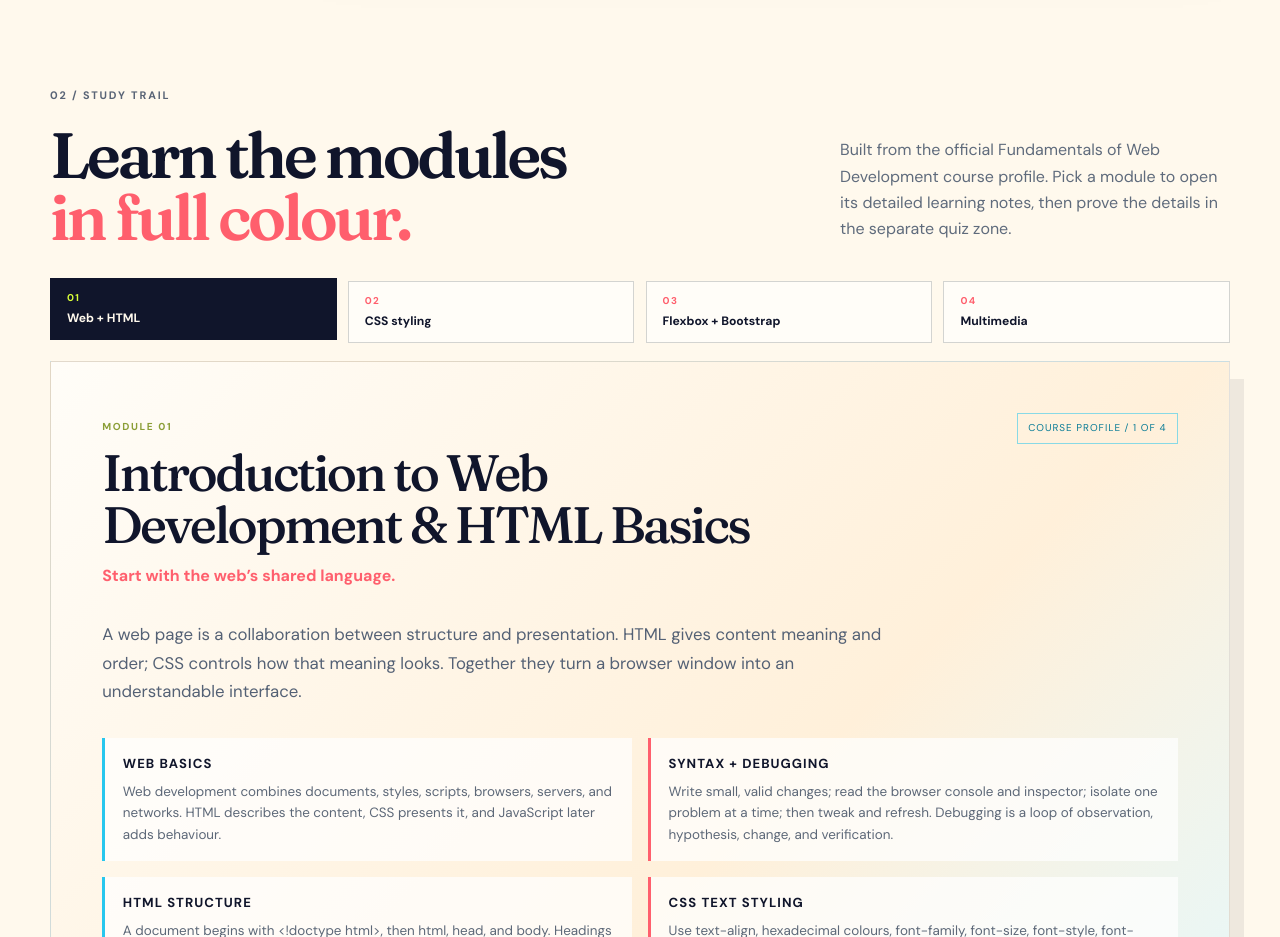
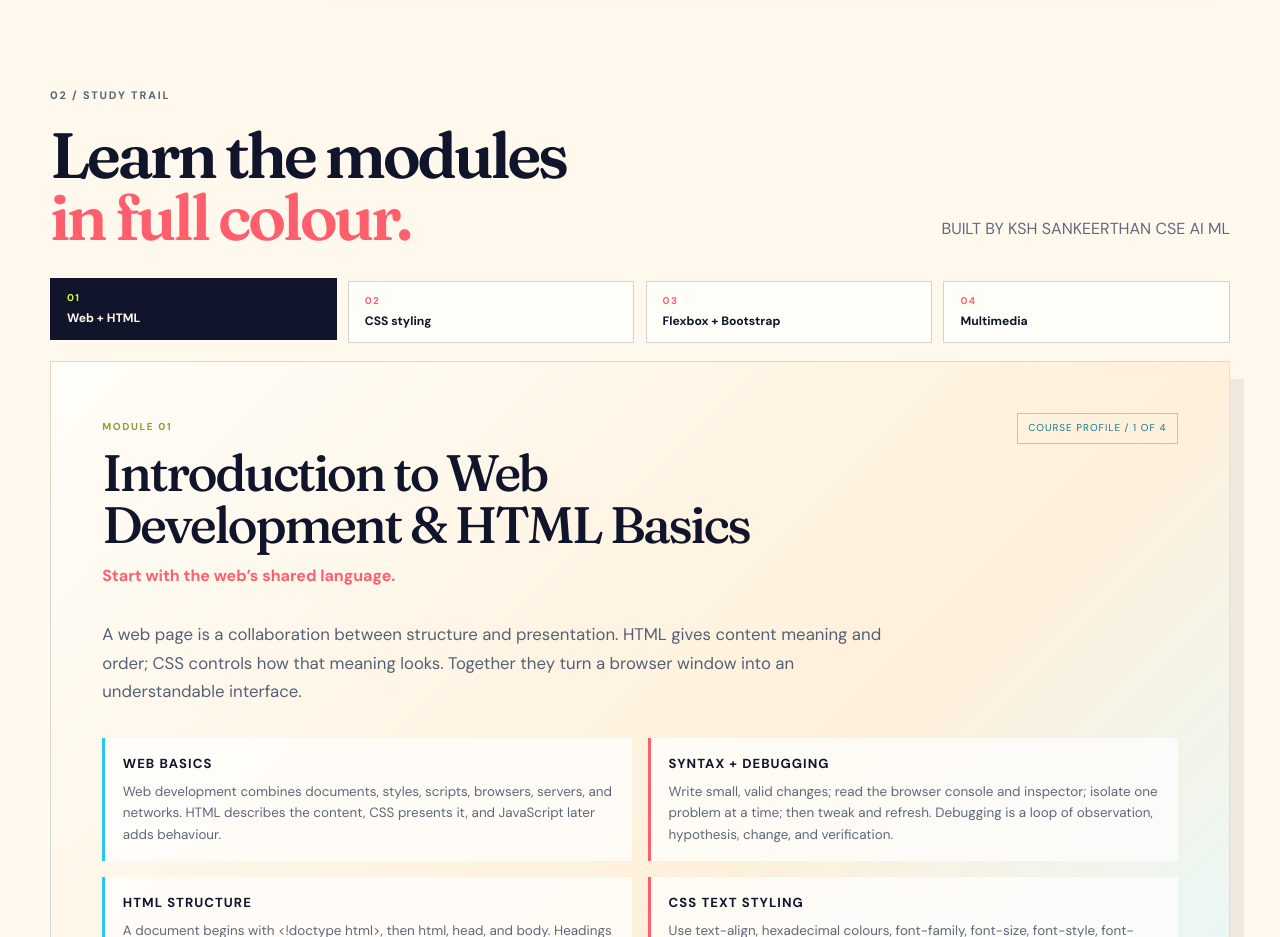
Before and after one commit to samvidhansharma-git/fundamentals-of-web-development-, a website: page index.html in a window 1280 px wide. Shown: the part 2740-3677 px from the top of the page. Drawn offline with Linux system fonts and the light colour scheme.

Commit message:
Update index.html

```diff
--- a/index.html
+++ b/index.html
@@ -113,7 +113,7 @@
       </section>
 
       <section class="modules-section shell" id="modules" aria-labelledby="modules-title">
-        <div class="modules-heading"><div><p class="eyebrow">02 / study trail</p><h2 id="modules-title">Learn the modules<br /><em>in full colour.</em></h2></div><p>Built from the official Fundamentals of Web Development course profile. Pick a module to open its detailed learning notes, then prove the details in the separate quiz zone.</p></div>
+        <div class="modules-heading"><div><p class="eyebrow">02 / study trail</p><h2 id="modules-title">Learn the modules<br /><em>in full colour.</em></h2></div><p>BUILT BY KSH SANKEERTHAN  CSE AI ML </p></div>
         <div class="module-tabs" role="tablist" aria-label="Modules 1 to 4">
           <button class="module-tab is-active" type="button" role="tab" aria-selected="true" data-module="0"><span>01</span> Web + HTML</button>
           <button class="module-tab" type="button" role="tab" aria-selected="false" data-module="1"><span>02</span> CSS styling</button>
```
